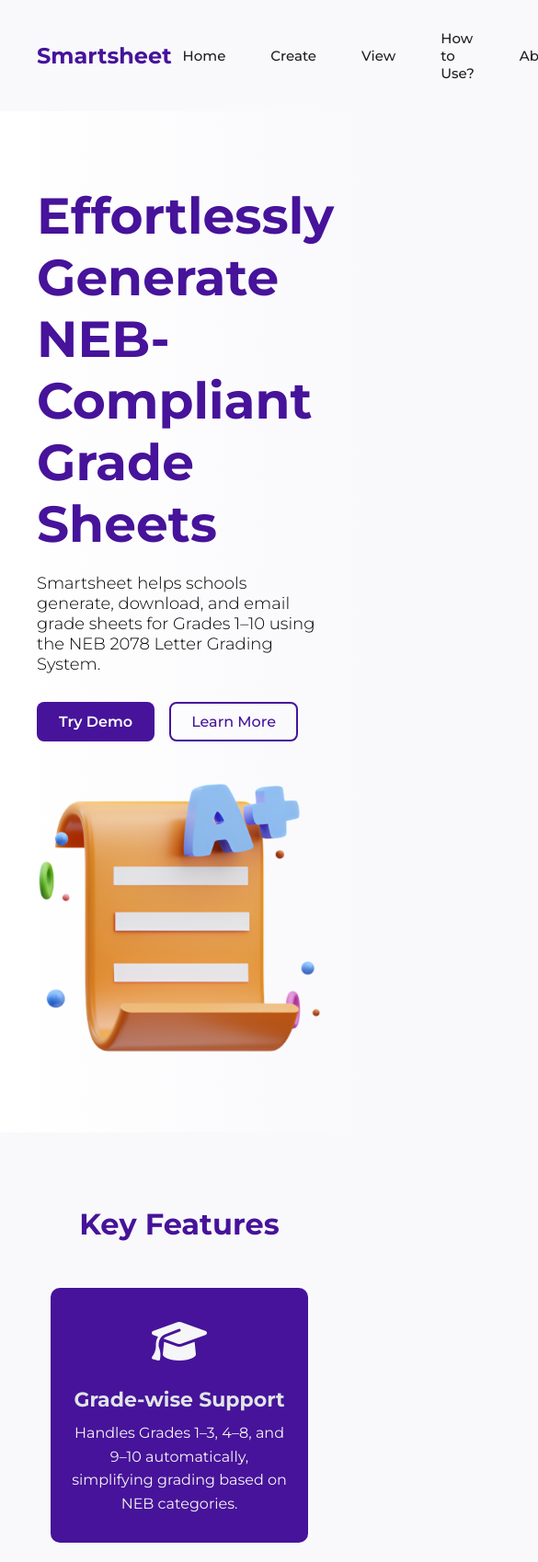
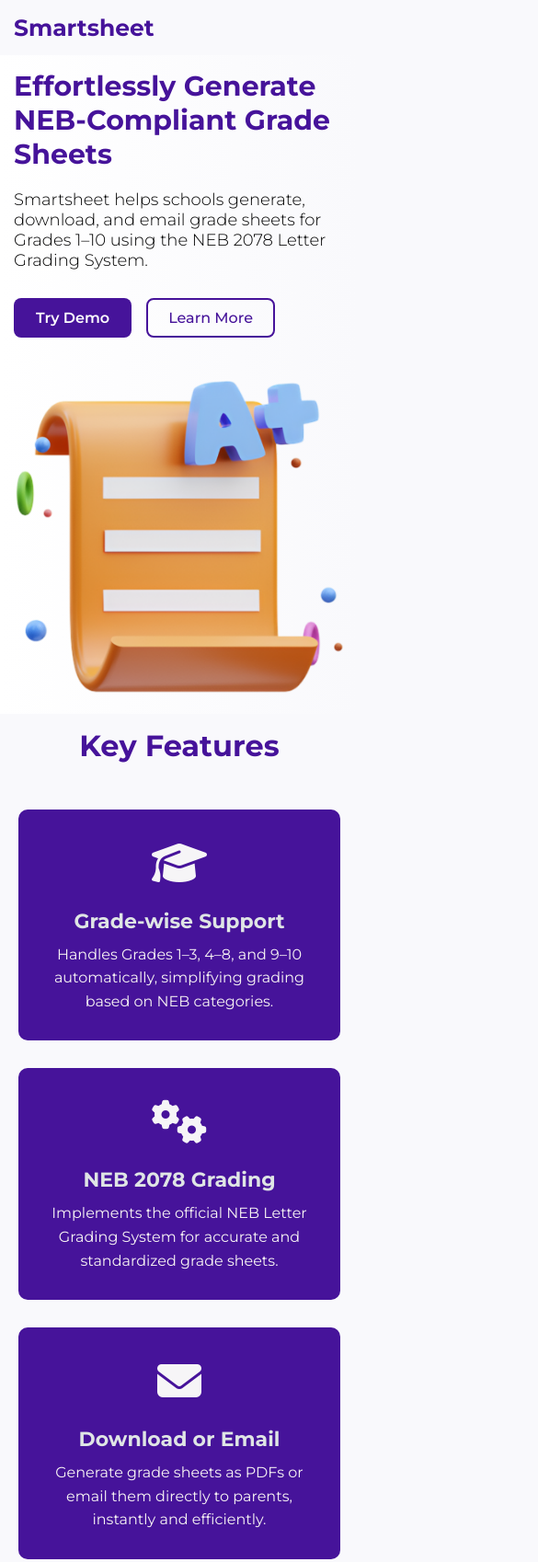
Before and after one commit to sugamghale/SmartSheet, a plain HTML site: page index.html in a window 390 px wide. Shown: the top 1698 px of the page at 92% size, 585 px wide, since content can reach past the window. Drawn offline with nearby package versions, Linux system fonts and the light colour scheme; a web font is replaced by a local one.

Commit message:
MobileResponsiveCodeForIndexPage

```diff
--- a/style.css
+++ b/style.css
@@ -309,7 +309,7 @@
     gap: 25px;
 }
 
-.footer-social a{
+.footer-social a {
     color: white;
 }
 
@@ -386,3 +386,59 @@
 .social-icons a:hover {
     color: #2a0d64;
 }
+
+/* Responsive Design for Mobile Screen Sizes */
+
+@media only screen and (max-width: 600px) {
+    body {
+        font-size: 14px;
+    }
+
+    .nav-bar {
+        padding: 15px;
+    }
+
+    .nav-links {
+        display: none;
+    }
+
+    .navbar-buttons {
+        display: none;
+    }
+
+    .logo h1 {
+        font-size: 25px;
+    }
+
+    .hero {
+        padding: 15px;
+    }
+
+    .hero-content {
+        display: flex;
+        flex-direction: column;
+    }
+
+    .hero-text h1 {
+        font-size: 30px;
+    }
+
+    .features {
+        padding: 15px;
+    }
+
+    .feature-row {
+        width: 350px;
+    }
+
+    footer {
+        display: flex;
+        flex-wrap: wrap;
+    }
+
+    .footer-copyright {
+        text-align: left;
+        margin-top: 10px;
+    }
+
+}
```
